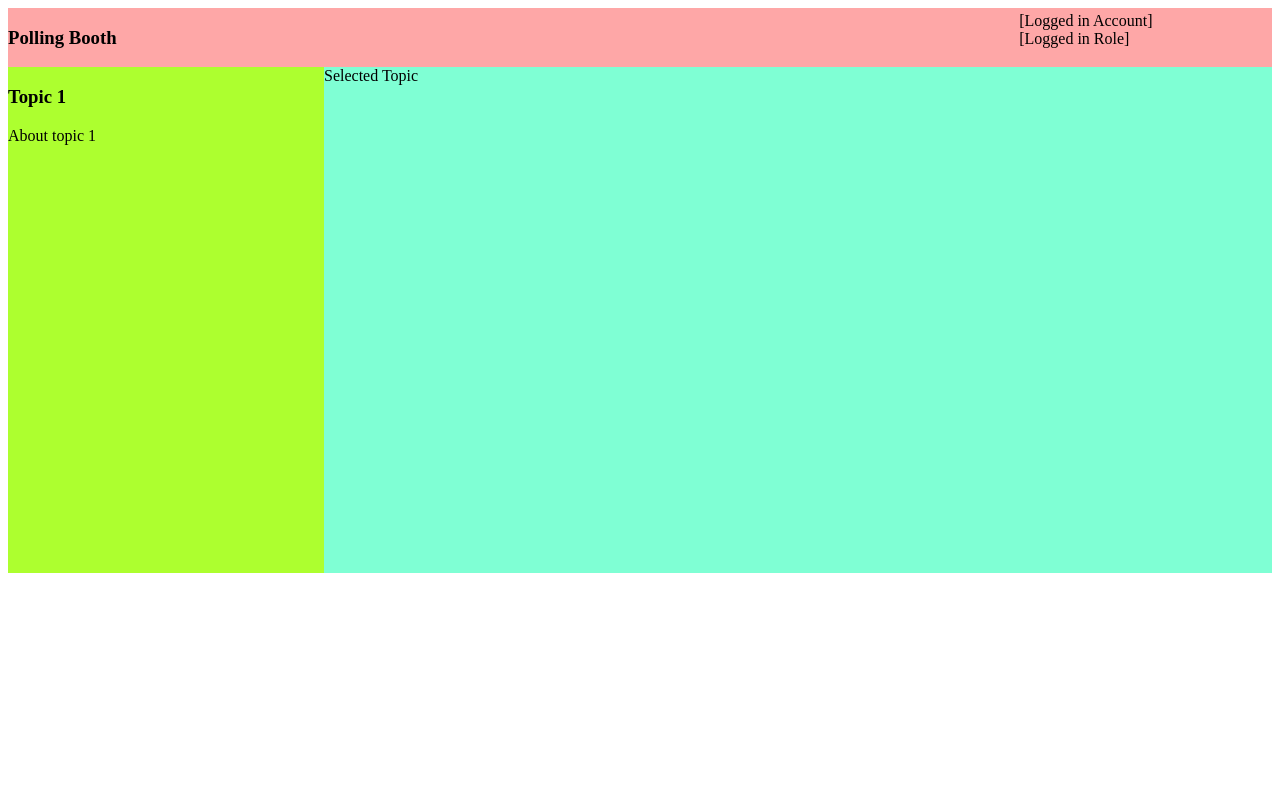
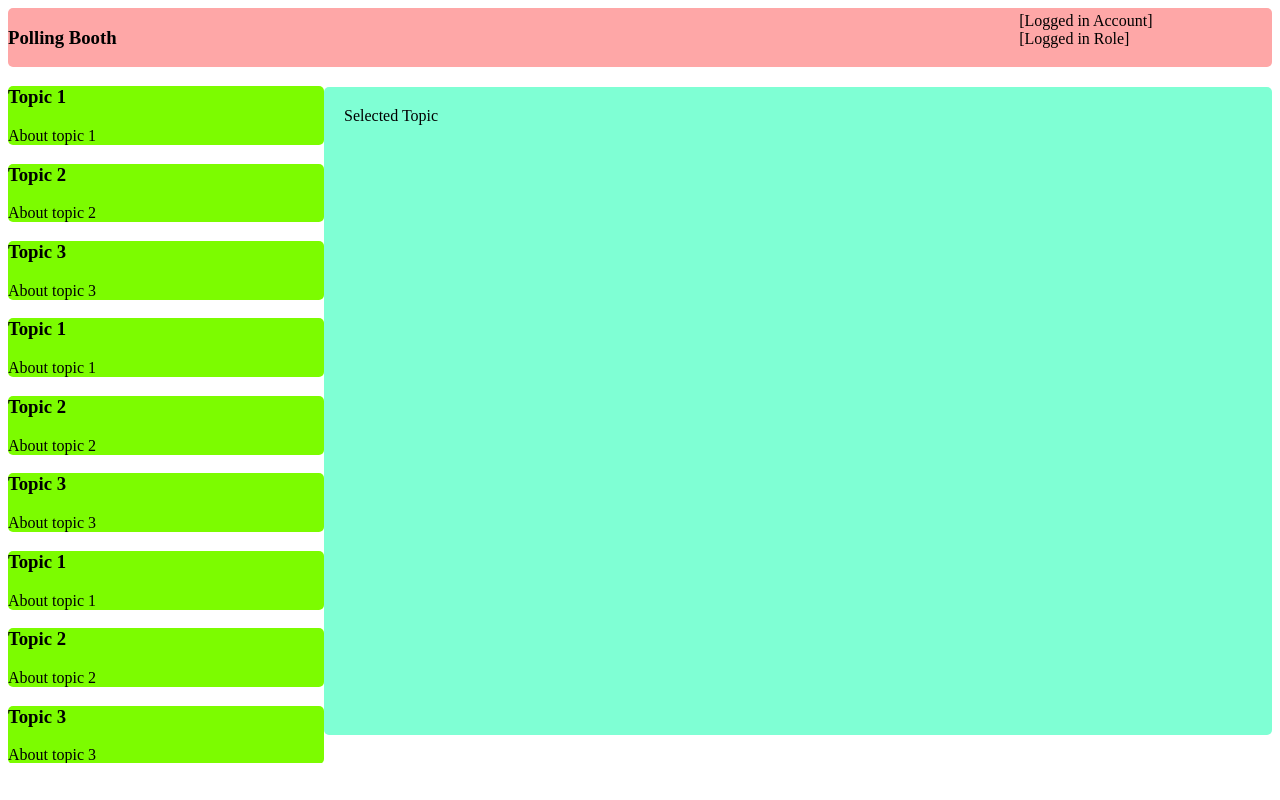
Before and after one commit to vukkumsp/polling-booth, an Angular app: page / in a window 1280 px wide. Built offline with nearby package versions, Linux system fonts and the light colour scheme.

Commit message:
few more structure updates;

```diff
--- a/src/app/elements/listing-card/listing-card.component.css
+++ b/src/app/elements/listing-card/listing-card.component.css
@@ -0,0 +1,5 @@
+.listing-card {
+    background-color: lawngreen;
+    cursor: pointer;
+    border-radius:5px;
+}
--- a/src/app/elements/listing-card/listing-card.component.html
+++ b/src/app/elements/listing-card/listing-card.component.html
@@ -1,4 +1,4 @@
-<div>
+<div class="listing-card" value="id" (click)="topicSelectedHandler(id)">
     <h3>{{cardTitle}}</h3>
     <p>{{cardDescription}}</p>
 </div>
--- a/src/app/elements/listing-card/listing-card.component.ts
+++ b/src/app/elements/listing-card/listing-card.component.ts
@@ -1,13 +1,20 @@
 import { Component, Input } from '@angular/core';
+import { FormsModule, NgModel } from '@angular/forms';
 
 @Component({
   selector: 'app-listing-card',
   standalone: true,
   imports: [],
+  providers:[FormsModule],
   templateUrl: './listing-card.component.html',
   styleUrl: './listing-card.component.css'
 })
 export class ListingCardComponent {
+  @Input() id: string = "";
   @Input() cardTitle: string = "";
   @Input() cardDescription: string = "";
+
+  topicSelectedHandler(selectedId: string){
+    console.log(selectedId);
+  }
 }
--- a/src/app/elements/view-card/view-card.component.css
+++ b/src/app/elements/view-card/view-card.component.css
@@ -0,0 +1,7 @@
+.view-card {
+    background-color: aquamarine;
+    padding: 20px;
+    margin-top: 20px;
+    border-radius:5px;
+    height:76vh;
+}
--- a/src/app/elements/view-card/view-card.component.html
+++ b/src/app/elements/view-card/view-card.component.html
@@ -1,3 +1,3 @@
-<div>
+<div class="view-card">
     Selected Topic
 </div>
--- a/src/app/layout/left-panel/left-panel.component.html
+++ b/src/app/layout/left-panel/left-panel.component.html
@@ -1,5 +1,5 @@
 <div>
     @for(topic of topics; track $index){
-        <app-listing-card [cardTitle]="topic.title" [cardDescription]="topic.desc"/>
+        <app-listing-card [id]="topic.id" [cardTitle]="topic.title" [cardDescription]="topic.desc"/>
     }
 </div>
--- a/src/app/layout/left-panel/left-panel.component.ts
+++ b/src/app/layout/left-panel/left-panel.component.ts
@@ -10,8 +10,20 @@ import { ListingCardComponent } from "../../elements/listing-card/listing-card.c
 })
 export class LeftPanelComponent {
   topics: any[] = [
-    { title: "Topic 1", desc: "About topic 1" },
-    // { title: "Topic 2", desc: "About topic 2" },
-    // { title: "Topic 3", desc: "About topic 3" },
+    { id: 0, title: "Topic 1", desc: "About topic 1" },
+    { id: 1, title: "Topic 2", desc: "About topic 2" },
+    { id: 2, title: "Topic 3", desc: "About topic 3" },
+    { id: 0, title: "Topic 1", desc: "About topic 1" },
+    { id: 1, title: "Topic 2", desc: "About topic 2" },
+    { id: 2, title: "Topic 3", desc: "About topic 3" },
+    { id: 0, title: "Topic 1", desc: "About topic 1" },
+    { id: 1, title: "Topic 2", desc: "About topic 2" },
+    { id: 2, title: "Topic 3", desc: "About topic 3" },
+    { id: 0, title: "Topic 1", desc: "About topic 1" },
+    { id: 1, title: "Topic 2", desc: "About topic 2" },
+    { id: 2, title: "Topic 3", desc: "About topic 3" },
+    { id: 0, title: "Topic 1", desc: "About topic 1" },
+    { id: 1, title: "Topic 2", desc: "About topic 2" },
+    { id: 2, title: "Topic 3", desc: "About topic 3" },
   ];
 }
--- a/src/app/views/desktop/desktop.component.css
+++ b/src/app/views/desktop/desktop.component.css
@@ -1,54 +1,31 @@
-/* app-header {
-    display:inline-block;
-    width: 100%;
-    height: 10vh;
-
-    margin-bottom: 20px;
-
-    background-color: rgb(254, 167, 167);
-}
-
-app-left-panel {
-    display: inline-flex;
-    width: 20%;
-    height: 80%;
-
-    margin-right: 2%;
-
-    background-color: greenyellow;
-}
-
-app-right-panel {
-    display: inline-flex;
-    width: 77%;
-    height: 80%;
-
-    margin-left: 1%;
-
-    background-color: aquamarine;
-} */
-
-/* --------------------------- */
-
 .container {
     display: grid;
     grid-template-columns: 1fr 3fr;
-    grid-template-rows: 1fr 8.5fr;
+    /* grid-template-rows: 1fr 8.5fr; */
     grid-template-areas:
         "header header header header"
         "sidebar content content content";
+    overflow-y: none;
+}
+
+
+.header {
+    grid-area: header;
+    background-color: rgb(254, 167, 167);
+    border-radius:5px;
+    overflow-y: none;
 }
 
 .sidebar {
     grid-area: sidebar;
-    background-color: greenyellow;
-}
-.header {
-    grid-area: header;
-    background-color: rgb(254, 167, 167);
+    /* background-color: greenyellow; */
+    height: 87vh;
+    overflow-y: auto;
 }
 
 .content {
     grid-area: content;
-    background-color: aquamarine;
+    /* background-color: aquamarine; */
+    height: 87vh;
+    overflow-y: auto;
 }
```
